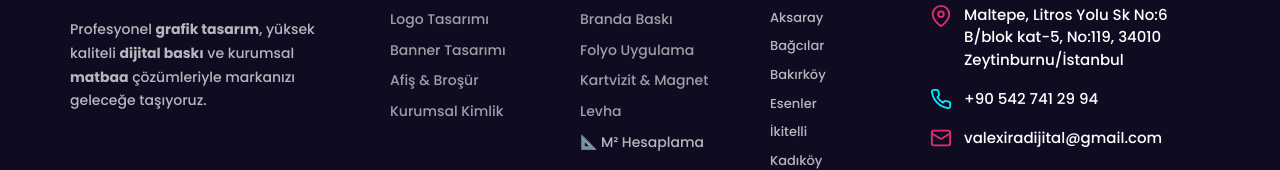
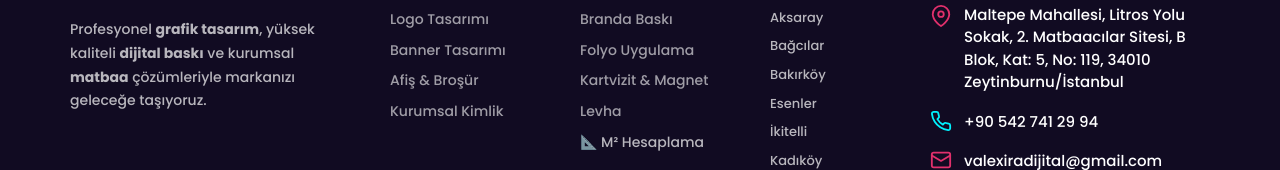
Before and after one commit to remziertuew-ux/valexira-website, a plain HTML site: page hakkimizda.html in a window 1280 px wide. Shown: the part 1764-1934 px from the top of the page. Drawn offline with Linux system fonts and the light colour scheme.

Commit message:
Update hakkimizda.html

```diff
--- a/hakkimizda.html
+++ b/hakkimizda.html
@@ -241,7 +241,7 @@
 
                 <div style="display:flex; align-items:flex-start; gap:12px;">
                     <svg xmlns="http://www.w3.org/2000/svg" width="22" height="22" viewBox="0 0 24 24" fill="none" stroke="#E1306C" stroke-width="2" stroke-linecap="round" stroke-linejoin="round" aria-hidden="true" focusable="false" style="flex-shrink:0; margin-top:1px;"><path d="M21 10c0 7-9 13-9 13s-9-6-9-13a9 9 0 0118 0z"/><circle cx="12" cy="10" r="3"/></svg>
-                    <span style="color:#fff; line-height:1.5;">Maltepe, Litros Yolu Sk No:6 B/blok kat-5, No:119, 34010 Zeytinburnu/İstanbul</span>
+                    <span style="color:#fff; line-height:1.5;">Maltepe Mahallesi, Litros Yolu Sokak, 2. Matbaacılar Sitesi, B Blok, Kat: 5, No: 119, 34010 Zeytinburnu/İstanbul</span>
                 </div>
 
                 <div style="display:flex; align-items:center; gap:12px;">
```
